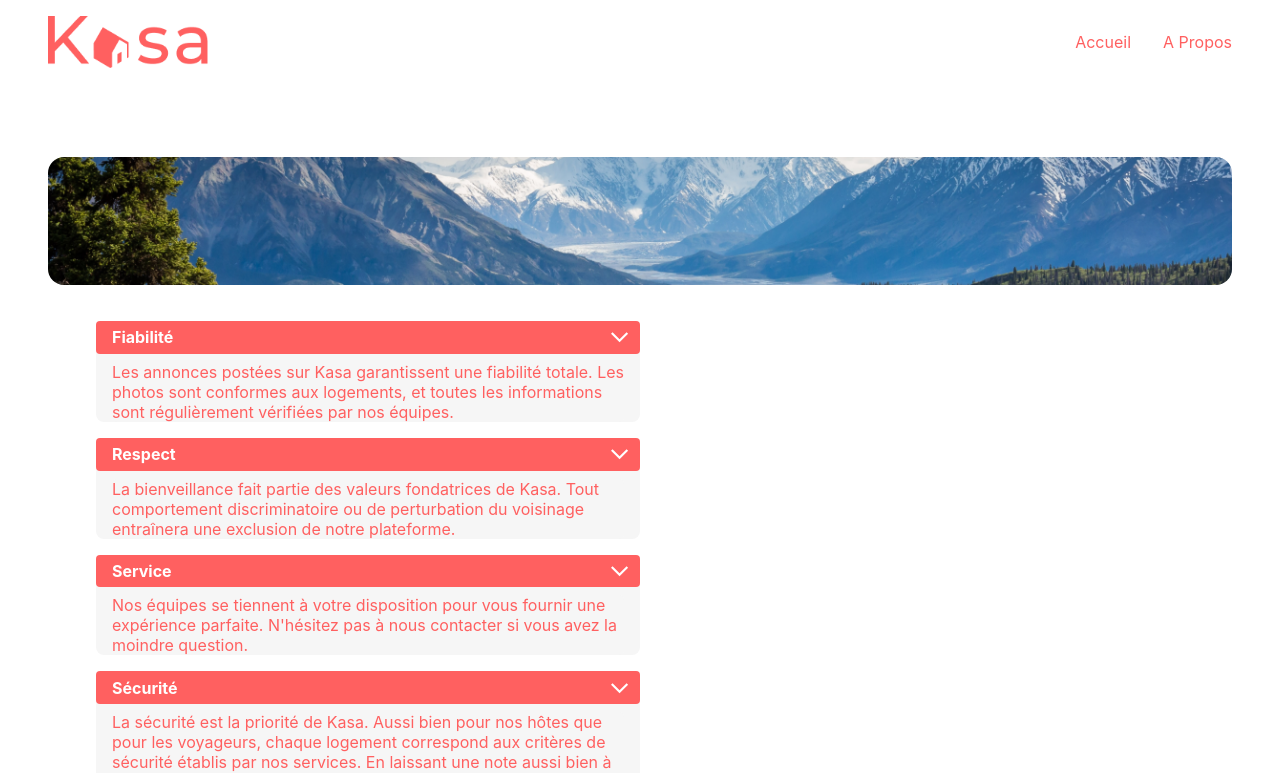
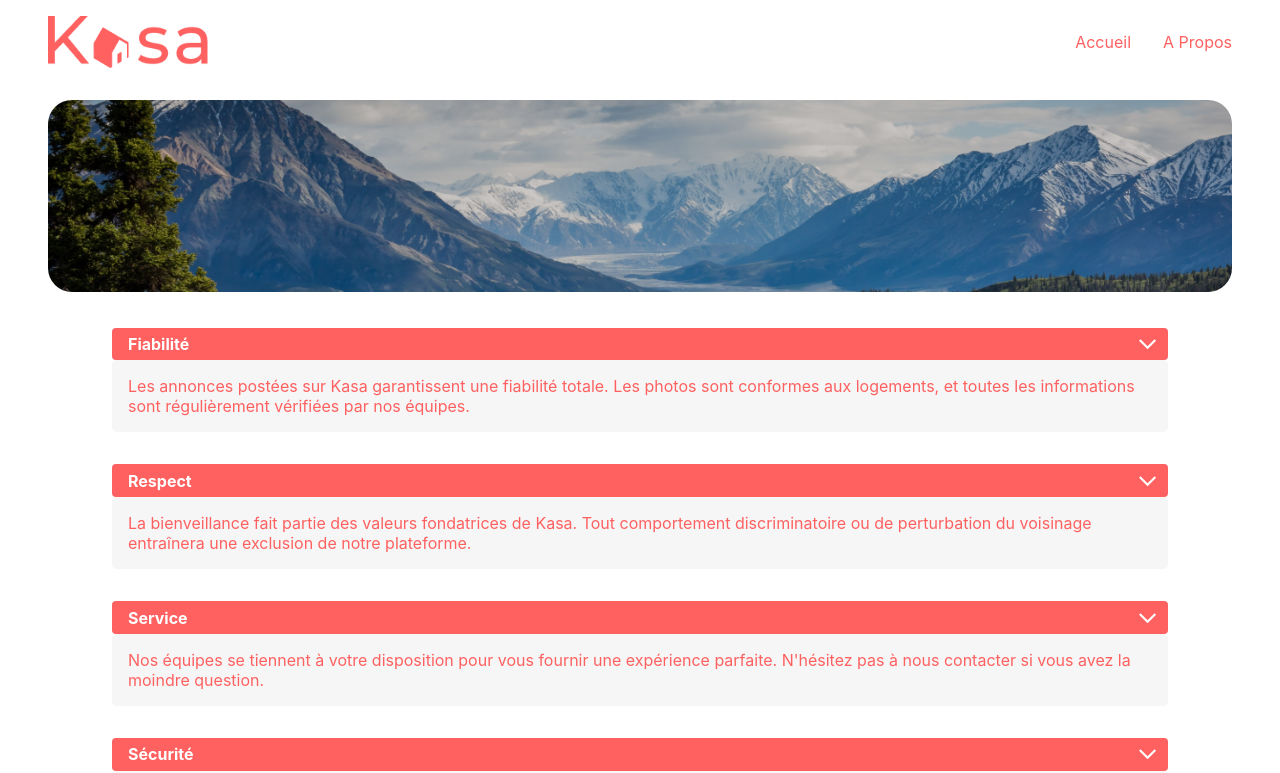
Before and after one commit to 7CedDev/Projet7Kasa, a React (Create React App) app: page /about in a window 1280 px wide. Shown: the top 773 px of the page. Built offline with nearby package versions, Linux system fonts and the light colour scheme.

Commit message:
Amélioration du CSS et du composant banner

```diff
--- a/src/Pages/About.js
+++ b/src/Pages/About.js
@@ -14,11 +14,10 @@ const About = () => {
 
     return (
         <div className='about-container'>
-            <Banner />
-            <img src={banner} alt='AboutBanner' className='about-img-banner' />
+            <Banner image={banner} alt='AboutBanner' className='about-img-banner' />
 
             <div className='about-menu'>
-                {dropdowns}
+                <div className='card-down-about'>{dropdowns}</div>
             </div>
         </div>
     )
--- a/src/Pages/FicheLogements.js
+++ b/src/Pages/FicheLogements.js
@@ -68,6 +68,7 @@ export default function FicheLogements() {
                     </div>
                 </div>
                 <div className='cards-down'>
+                    <div className='card-down-lodging'></div>
                     <Dropdown title='Description' description={item.description} />
                     <Dropdown title='Equipments' description={item.equipments} />
                 </div>
--- a/src/Pages/Home.js
+++ b/src/Pages/Home.js
@@ -17,6 +17,7 @@ export default function Home() {
     return (
         <main className='main'>
             <div>
+                <h1 className='txt-banner'>Chez vous, partout et ailleurs!</h1>
                 <Banner image={banner} className='home-banner' />
             </div>
             <section>
--- a/src/Styles/App.css
+++ b/src/Styles/App.css
@@ -65,33 +65,42 @@ body {
     width:100%;
 }
 
-.home-banner {
-    margin: 1rem;
-    padding: 1.5rem;
-    border-radius: 1rem;
-    object-fit: cover;
-    background-position: center;
-    filter: brightness(95%);
+.banner-contain{
+    padding: 1rem;
 }
 
+.banner-img {
+    width: 100%;
+    height: 12rem;
+    border-radius: 1.5rem;
+    object-fit: fill;
+    background-position: center;
+    filter: brightness(80%);
+}
+
+
 .txt-banner {
-    margin:0;
+    margin: 0 9rem;
     font-weight: 500;
-    font-size:1.9rem;
-    position:relative;
-    filter:invert(100%);
-    display:flex;
-    justify-content: center;
-    text-align:start;
+    position: absolute;
+    filter: invert(100%);
+    text-align: start;
+    top: 21%;
+    left: 9%;
+    z-index: 1;
 }
 
 /* Home Desktop */
 @media screen and (min-width:769px) {
-    .home-banner {
-        object-position: cover;
-        padding: 3rem;
-        margin: 1.5rem 3rem;
-        border-radius: 1rem;
+
+    .banner-contain{
+        padding:1rem 3rem;
+    }
+
+    .txt-banner {
+      top:27%;
+      display:flex;
+      justify-content: center;
     }
 
 }
@@ -177,7 +186,8 @@ body {
 }
 
 .card-down {
-    margin:1rem 0;
+    margin-bottom:2rem;
+    border-radius: .5rem;
 }
 
 
@@ -196,7 +206,7 @@ body {
 
 .text {
  background: #F6F6F6;
- margin:0;
+ padding:1rem;
  color:#FF6060;
  border-radius:0 0 5px 5px;
 margin: 2rem 0;
@@ -237,6 +247,7 @@ border-radius: .3rem;
     border-radius: 2rem;
     object-position: bottom;
     object-fit: cover;
+    background: #FF3030;
 }
 
 .about-menu {
@@ -256,17 +267,15 @@ border-radius: .3rem;
 }
 
 .text {
-    margin: .5rem 1rem;
+    margin: 0;
 }
+
 
 /* About Desktop */
 @media screen and (min-width:769px) {
-.about-container {
-    margin:2rem;
-}
 
 .about-menu {
-    margin: 1rem 4rem;
+    margin: 1rem 7rem;
 }
 
 .about-menu + .card-down {
@@ -274,6 +283,9 @@ border-radius: .3rem;
     background: #FF3030;
 }
 
+.card-down-about {
+    width: 100%;
+}
 }
 
 /* Logement Mobile */
@@ -382,8 +394,9 @@ img.rate {
 
 
 .card-down {
-    border-radius: .5rem;
+
 }
+
 
 /* Logement Desktop */
 @media screen and (min-width:769px) {
@@ -446,7 +459,7 @@ img.rate {
         gap:3rem;
     }
 
-    div.card-down {
+    .card-down-lodging {
         background: #F6F6F6;
         border-radius: .5rem;
         width: 50%;
--- a/src/components/Banner.js
+++ b/src/components/Banner.js
@@ -1,10 +1,9 @@
 
-export default function Banner({ image, txtBanner }) {
+export default function Banner({ image }) {
     const img = { image };
     return (
-        <div className="">
-            <img src={image} alt='' className="" />
-            <h1 className={txtBanner}>{txtBanner}</h1>
+        <div className="banner-contain">
+            <img src={image} alt='' className="banner-img" />
         </div>
     )
 
```
